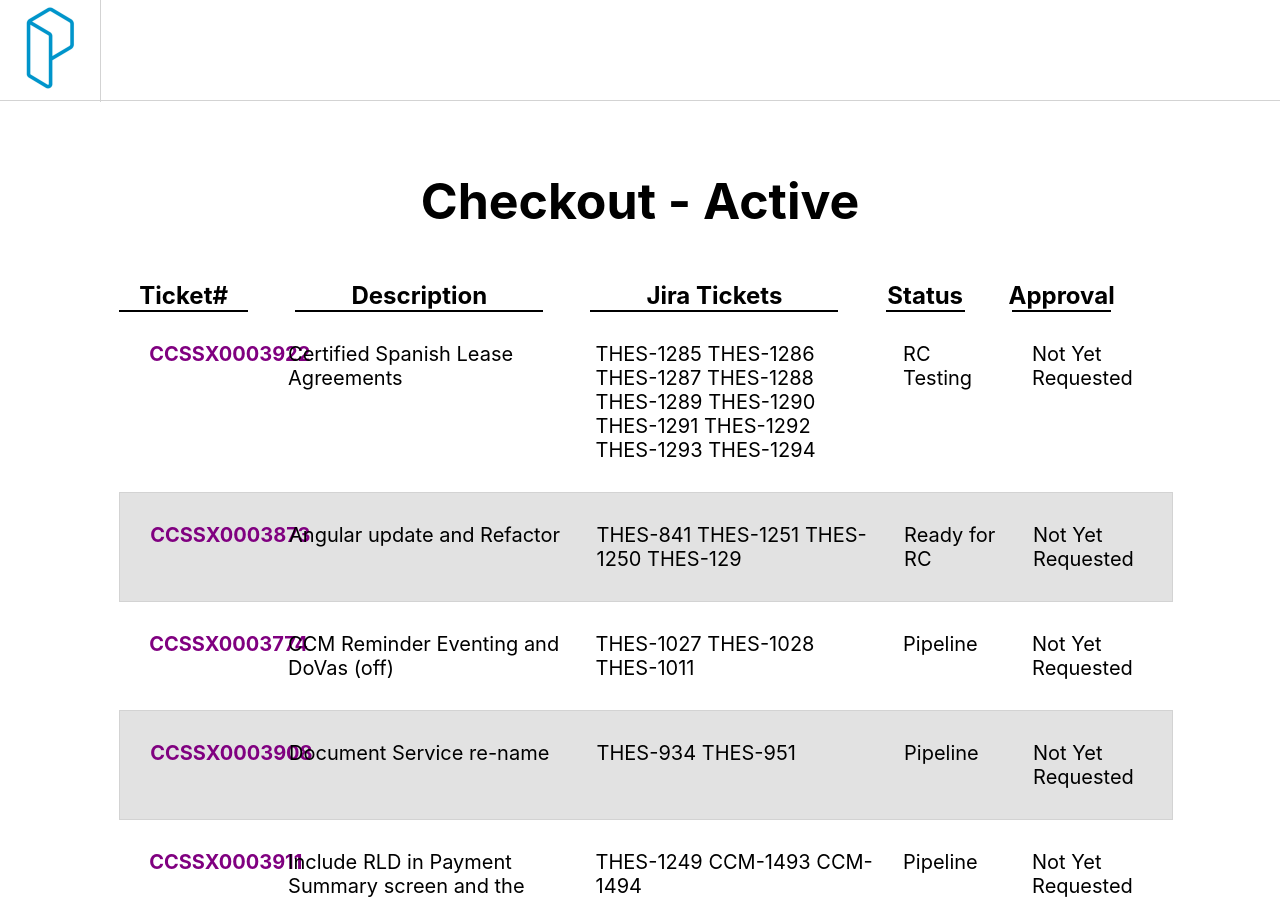
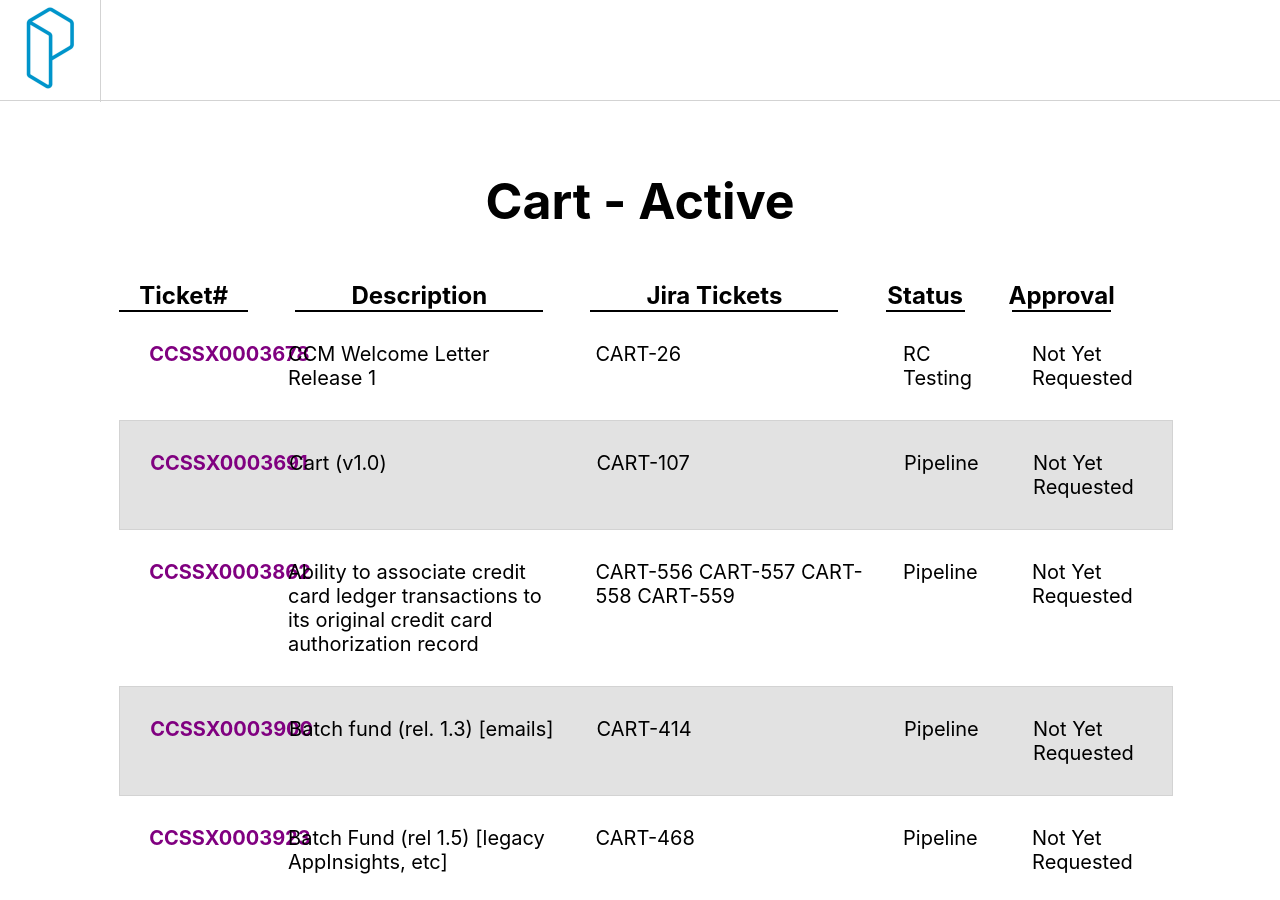
Before and after one commit to czuniga10/LeaseDeployDashboard, a React (Create React App) app in the folder dashboard/: page /Cart in a window 1280 px wide. Shown: the top 900 px of the page. Built offline with nearby package versions, Linux system fonts and the light colour scheme.

Commit message:
made dashboard team agnostic passing team as param

```diff
--- a/dashboard/package.json
+++ b/dashboard/package.json
@@ -7,6 +7,7 @@
     "gh-pages": "^2.1.1",
     "react": "^16.11.0",
     "react-dom": "^16.11.0",
+    "react-router-dom": "^5.1.2",
     "react-scripts": "3.2.0"
   },
   "scripts": {
--- a/dashboard/src/App.js
+++ b/dashboard/src/App.js
@@ -1,16 +1,20 @@
 import React from 'react';
+import { Route, withRouter } from 'react-router-dom';
 import './App.css';
 
-import CheckoutDashboard from './Components/CheckoutDash';
+import Dashboard from './Components/Dashboard';
 import Header from './Components/Header';
+import LandingPage from './Components/LandingPage';
 
 function App() {
   return (
     <div className="App">
       <Header />
-      <CheckoutDashboard />
+      <Route exact path='/' component={LandingPage} />
+      <Route path='/Checkout' component={Dashboard} />
+      <Route path='/Cart' component={Dashboard} />
     </div>
   );
 }
 
-export default App;
+export default withRouter( (App) );
--- a/dashboard/src/Components/DashItem.js
+++ b/dashboard/src/Components/DashItem.js
@@ -1,6 +1,6 @@
 import React, {Component} from 'react';
 
-import './CheckoutDash.css'
+import './Dashboard.css'
 
 class DashItem extends Component {
     constructor(props) {
--- a/dashboard/src/Components/CheckoutDash.js
+++ b/dashboard/src/Components/Dashboard.js
@@ -1,20 +1,31 @@
 import React, {Component} from 'react';
-import {data} from '../Data/CheckoutActive.json';
+import {checkout} from '../Data/CheckoutActive.json';
+import {cart} from '../Data/CartActive.json';
 
 import DashItem from './DashItem';
-import './CheckoutDash.css';
+import './Dashboard.css';
 
 class CheckoutDashboard extends Component {
   constructor(props) {
     super(props)
       this.state = {
-        tickets: []
+        tickets: [],
+        team: ""
       }
   }
 
   componentDidMount() {
+    let newTeam = this.props.match.path.slice(1);
+    let data = '';
+    if(newTeam === 'Cart') {
+      data = cart;
+    }else {
+      data = checkout;
+    }
+    console.log(newTeam, data)
     this.setState({
-      tickets: data
+      tickets: data,
+      team: newTeam
     })
   }
 
@@ -33,7 +44,7 @@ class CheckoutDashboard extends Component {
       })
     return (
       <div className="ticket-wrapper">
-        <div className="title">Checkout - Active</div>
+        <div className="title">{this.state.team} - Active</div>
         <div className="titles-holder">
           <div className="title-ccsx">Ticket#</div>
           <div className="desc-ccsx">Description</div>
--- /dev/null
+++ b/dashboard/src/Components/LandingPage.js
@@ -0,0 +1,29 @@
+import React, {Component} from 'react';
+import {Link} from 'react-router-dom';
+
+class LandingPage extends Component {
+  constructor(props) {
+    super(props)
+      this.state = {
+      }
+  }
+
+  componentDidMount() {
+  }
+
+  render() {
+    return (
+      <div className="landing-page-wrapper">
+          landing page
+          <Link to={'/Checkout'} >
+            <button id="Checkout">Checkout</button>
+          </Link>
+          <Link to={'/Cart'} >
+            <button id="Cart">Cart</button>
+          </Link>
+      </div>
+    );
+  }
+}
+
+export default LandingPage;
--- /dev/null
+++ b/dashboard/src/Data/CartActive.json
@@ -0,0 +1,54 @@
+{
+    "cart":
+        [
+            {
+                "id": "CCSSX0003678",
+                "desc": "CCM Welcome Letter Release 1",
+                "stories": ["CART-26"],
+                "status": "RC Testing",
+                "approval": "Not Yet Requested"
+            },
+            {
+                "id": "CCSSX0003691",
+                "desc": "Cart (v1.0)",
+                "stories": ["CART-107"],
+                "status": "Pipeline",
+                "approval": "Not Yet Requested"
+            },
+            {
+                "id": "CCSSX0003862",
+                "desc": "Ability to associate credit card ledger transactions to its original credit card authorization record",
+                "stories": ["CART-556"," ", "CART-557"," ", "CART-558"," ", "CART-559"],
+                "status": "Pipeline",
+                "approval": "Not Yet Requested"
+            },
+            {
+                "id": "CCSSX0003900",
+                "desc": "Batch fund (rel. 1.3) [emails]",
+                "stories": ["CART-414"],
+                "status": "Pipeline",
+                "approval": "Not Yet Requested"
+            },
+            {
+                "id": "CCSSX0003923",
+                "desc": "Batch Fund (rel 1.5) [legacy AppInsights, etc]",
+                "stories": ["CART-468"],
+                "status": "Pipeline",
+                "approval": "Not Yet Requested"
+            },
+            {
+                "id": "CCSSX0003931",
+                "desc": "LeaseTermsService (Remove UncaughtExceptionHandler Logging)",
+                "stories": ["CART-657"],
+                "status": "Pipeline",
+                "approval": "Not Yet Requested"
+            },
+            {
+                "id": "CCSSX0003933",
+                "desc": "Batch Fund (rel 1.4) [reject file]",
+                "stories": ["CART-655"],
+                "status": "Pipeline",
+                "approval": "Not Yet Requested"
+            }
+        ]
+}
--- a/dashboard/src/Data/CheckoutActive.json
+++ b/dashboard/src/Data/CheckoutActive.json
@@ -1,5 +1,5 @@
 {
-    "data":
+    "checkout":
         [
             {
                 "id": "CCSSX0003922",
--- a/dashboard/src/index.js
+++ b/dashboard/src/index.js
@@ -1,6 +1,14 @@
 import React from 'react';
 import ReactDOM from 'react-dom';
+import { Router } from 'react-router-dom';
+import { createBrowserHistory } from 'history';
 import './index.css';
 import App from './App';
 
-ReactDOM.render(<App />, document.getElementById('root'));
+ReactDOM.render(
+
+    <Router onUpdate={() => window.scrollTo(0, 0)}  history={createBrowserHistory()}>
+        <App />
+    </Router>
+,
+document.getElementById('root'));
```
Also changed, not shown: dashboard/src/Components/Dashboard.css (renamed from dashboard/src/Components/CheckoutDash.css), 1 other file (tests, documents, lock files or other folders).
